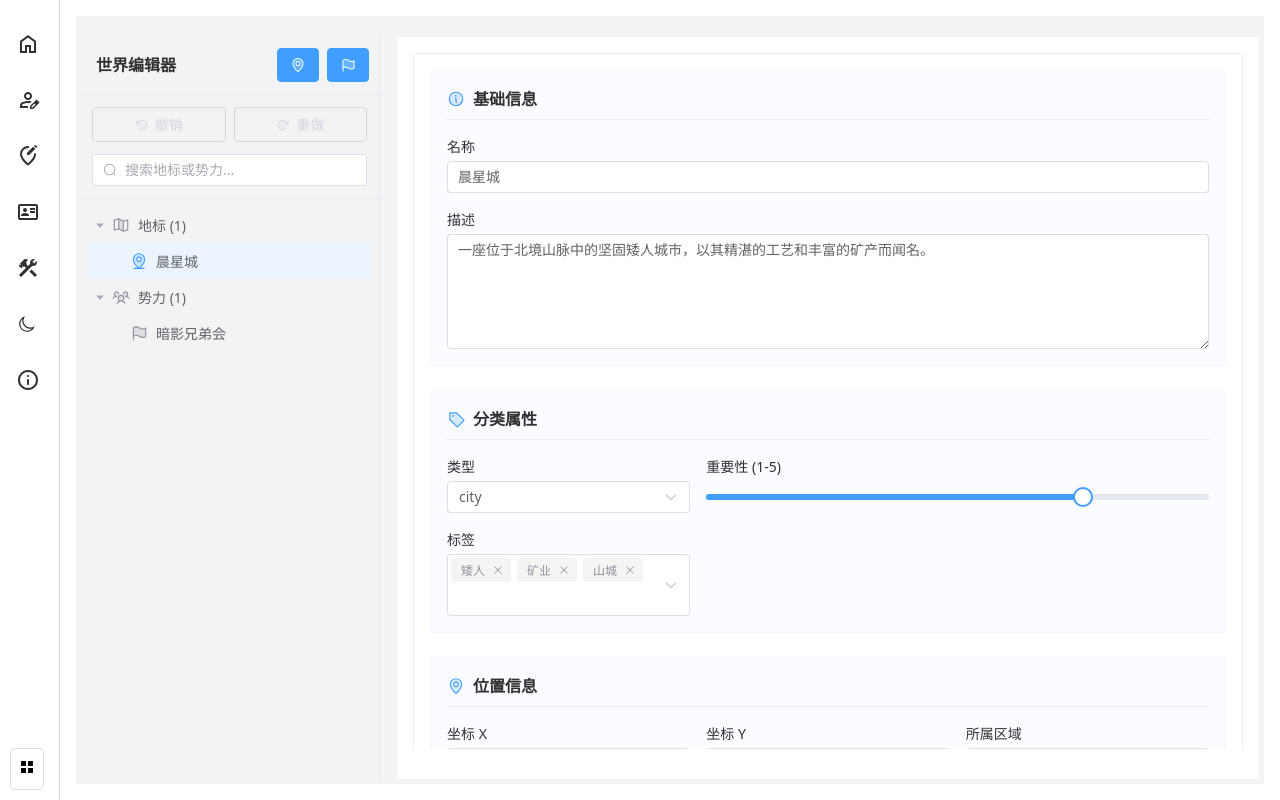
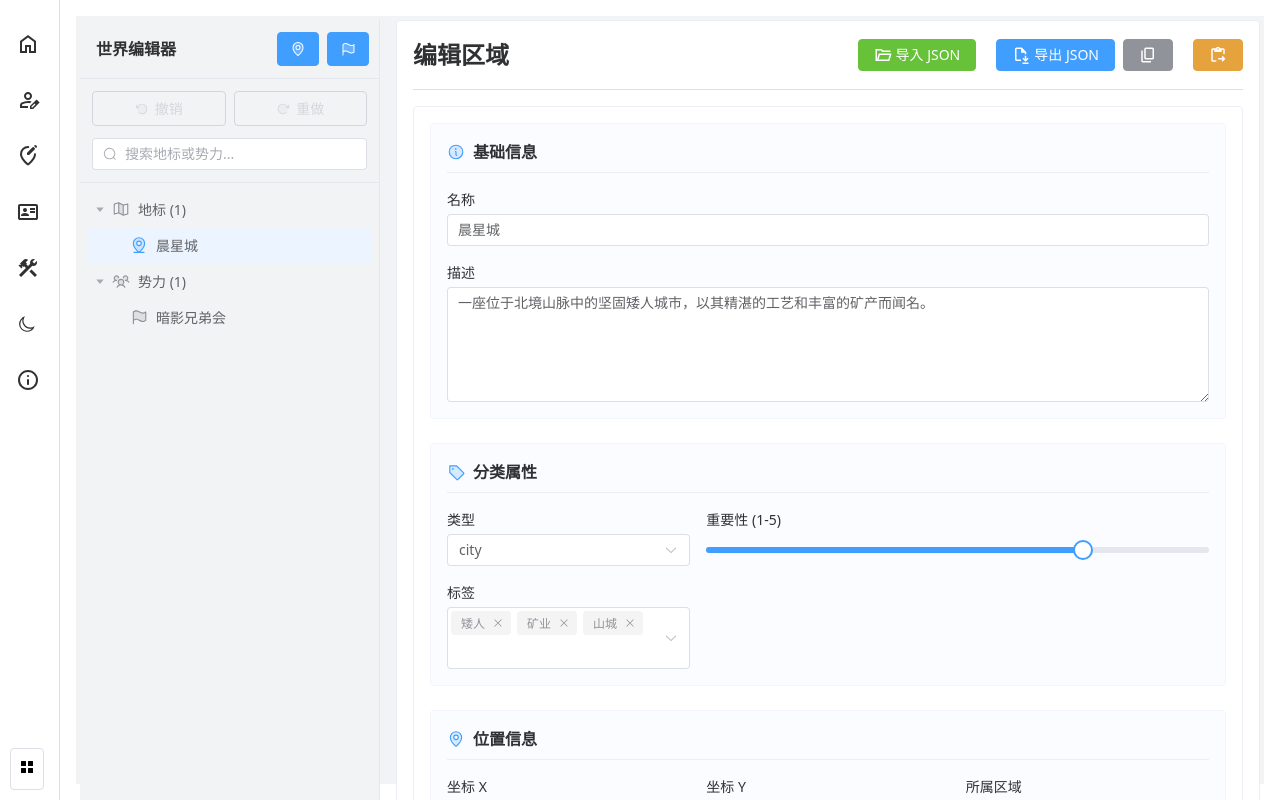
Before and after one commit to awaae001/st_cardplus, a Vue app: page /world in a window 1280 px wide. Built offline with nearby package versions, Linux system fonts and the light colour scheme.

Commit message:
feat(world-editor): 增加势力编辑功能并优化世界编辑器
- 在 ForceEditor 组件中添加领导者编辑功能
- 在 WorldEditorMainPanel 组件中增加编辑区域和操作按钮
- 优化 WorldEditor 组件布局
- 更新 Leader 接口，增加 id 字段

```diff
--- a/src/components/WorldEditor.vue
+++ b/src/components/WorldEditor.vue
@@ -123,7 +123,7 @@ onMounted(() => {
       type: ForceType.CRIMINAL,
       power: PowerLevel.STRONG,
       structure: { hierarchy: ['导师', '刺客大师', '刺客'], decisionMaking: '独裁', recruitment: '选拔' },
-      leaders: [{ name: '夜刃', title: '大导师' }],
+      leaders: [{ id: uuidv4(), name: '夜刃', title: '大导师' }],
       members: [],
       totalMembers: 200,
       controlledTerritories: [],
@@ -287,7 +287,6 @@ const handleDelete = (item: EnhancedLandmark | EnhancedForce) => {
 .editor-layout {
   display: flex;
   flex-grow: 1;
-  margin-top: 1rem;
   gap: 16px;
 }
 
--- /dev/null
+++ b/src/components/worldeditor/WorldEditorActionButtons.vue
@@ -0,0 +1,73 @@
+<template>
+  <div class="action-buttons-container">
+    <div class="button-group">
+      <el-button type="success" @click="emit('loadFromFile')">
+        <Icon icon="material-symbols:folder-open-outline-sharp" width="18" height="18" style="margin-right: 4px;" />
+        导入 JSON
+      </el-button>
+      <el-button type="primary" @click="emit('saveToFile')">
+        <Icon icon="material-symbols:file-save-outline" width="18" height="18" style="margin-right: 4px;" />
+        导出 JSON
+      </el-button>
+    </div>
+    <div class="button-group">
+      <el-button type="info" @click="emit('copyToClipboard')" title="复制到剪贴板">
+        <Icon icon="material-symbols:content-copy-outline" width="18" height="18" />
+      </el-button>
+      <el-button type="warning" @click="showImportDialog" title="从剪贴板导入">
+        <Icon icon="material-symbols:content-paste-go-rounded" width="18" height="18" />
+      </el-button>
+    </div>
+  </div>
+</template>
+
+<script setup lang="ts">
+import { defineEmits } from 'vue';
+import { Icon } from "@iconify/vue";
+import { ElMessageBox } from 'element-plus';
+
+const emit = defineEmits<{
+  (e: 'saveToFile'): void;
+  (e: 'loadFromFile'): void;
+  (e: 'copyToClipboard'): void;
+  (e: 'importFromClipboard', data: string): void;
+}>();
+
+const showImportDialog = () => {
+  ElMessageBox.prompt('请粘贴要导入的JSON数据', '从剪贴板导入', {
+    confirmButtonText: '导入',
+    cancelButtonText: '取消',
+    inputType: 'textarea',
+    inputPlaceholder: '在此处粘贴JSON数据',
+    inputValidator: (value) => {
+      if (!value) {
+        return '导入的数据不能为空。';
+      }
+      try {
+        JSON.parse(value);
+        return true;
+      } catch (e) {
+        return '请输入有效的JSON格式。';
+      }
+    }
+  }).then(({ value }) => {
+    emit('importFromClipboard', value);
+  }).catch(() => {
+    // 用户取消操作，无需处理
+  });
+};
+</script>
+
+<style scoped>
+.action-buttons-container {
+  display: flex;
+  flex-wrap: wrap;
+  align-items: center;
+  gap: 8px;
+}
+
+.button-group {
+  display: flex;
+  gap: 8px;
+}
+</style>
--- a/src/components/worldeditor/WorldEditorMainPanel.vue
+++ b/src/components/worldeditor/WorldEditorMainPanel.vue
@@ -1,10 +1,21 @@
 <template>
   <div class="world-editor-main-panel">
     <template v-if="props.selectedItem">
-      <LandmarkEditor v-if="isLandmark(props.selectedItem)" :landmark="props.selectedItem" />
-      <ForceEditor v-else-if="isForce(props.selectedItem)" :force="props.selectedItem" />
-      <div v-else class="editor-placeholder">
-        <p>未知项目类型</p>
+      <div class="editor-header">
+        <h1 class="page-title">编辑区域</h1>
+        <WorldEditorActionButtons
+          @save-to-file="handleSaveToFile"
+          @load-from-file="handleLoadFromFile"
+          @copy-to-clipboard="handleCopyToClipboard"
+          @import-from-clipboard="handleImportFromClipboard"
+        />
+      </div>
+      <div class="editor-content">
+        <LandmarkEditor v-if="isLandmark(props.selectedItem)" :landmark="props.selectedItem" />
+        <ForceEditor v-else-if="isForce(props.selectedItem)" :force="props.selectedItem" />
+        <div v-else class="editor-placeholder">
+          <p>未知项目类型</p>
+        </div>
       </div>
     </template>
     <div v-else class="editor-placeholder">
@@ -17,12 +28,97 @@
 import type { EnhancedLandmark, EnhancedForce } from '@/types/world-editor';
 import LandmarkEditor from './LandmarkEditor.vue';
 import ForceEditor from './ForceEditor.vue';
+import WorldEditorActionButtons from './WorldEditorActionButtons.vue';
+import { ElMessage } from 'element-plus';
+import { cleanObject } from '@/utils/objectUtils';
 
 interface Props {
   selectedItem: EnhancedLandmark | EnhancedForce | null;
 }
 
 const props = defineProps<Props>();
+
+const emit = defineEmits<{
+  (e: 'update:selectedItem', item: EnhancedLandmark | EnhancedForce): void;
+}>();
+
+const sanitizeItem = (item: any) => {
+  return cleanObject(item, ['id', 'imageUrl', 'createdAt', 'updatedAt', 'version'], ['_']);
+};
+
+const handleSaveToFile = () => {
+  if (!props.selectedItem) return;
+  const cleanItem = sanitizeItem(props.selectedItem);
+  const dataStr = JSON.stringify(cleanItem, null, 2);
+  const blob = new Blob([dataStr], { type: 'application/json' });
+  const url = URL.createObjectURL(blob);
+  const link = document.createElement('a');
+  link.href = url;
+  link.download = `${props.selectedItem.name || 'world-item'}.json`;
+  document.body.appendChild(link);
+  link.click();
+  document.body.removeChild(link);
+  URL.revokeObjectURL(url);
+  ElMessage.success('已导出为 JSON 文件。');
+};
+
+const handleLoadFromFile = () => {
+  const input = document.createElement('input');
+  input.type = 'file';
+  input.accept = '.json';
+  input.onchange = (event) => {
+    const file = (event.target as HTMLInputElement).files?.[0];
+    if (file) {
+      const reader = new FileReader();
+      reader.onload = (e) => {
+        try {
+          const content = e.target?.result;
+          if (typeof content === 'string') {
+            const importedData = JSON.parse(content);
+            updateSelectedItem(importedData);
+          }
+        } catch (error) {
+          ElMessage.error('无法解析JSON文件，请检查文件格式。');
+        }
+      };
+      reader.readAsText(file);
+    }
+  };
+  input.click();
+};
+
+const handleCopyToClipboard = async () => {
+  if (!props.selectedItem) return;
+  try {
+    const cleanItem = sanitizeItem(props.selectedItem);
+    const dataStr = JSON.stringify(cleanItem, null, 2);
+    await navigator.clipboard.writeText(dataStr);
+    ElMessage.success('已复制到剪贴板。');
+  } catch (err) {
+    ElMessage.error('复制失败。');
+  }
+};
+
+const handleImportFromClipboard = (data: string) => {
+  try {
+    const importedData = JSON.parse(data);
+    updateSelectedItem(importedData);
+  } catch (error) {
+    ElMessage.error('无效的JSON格式。');
+  }
+};
+
+const updateSelectedItem = (importedData: any) => {
+  if (!props.selectedItem) return;
+  // 保留原有的uuid和内部字段，只更新其他字段
+  const updatedItem = {
+    ...props.selectedItem,
+    ...importedData,
+    id: props.selectedItem.id,
+  };
+  emit('update:selectedItem', updatedItem);
+  ElMessage.success('导入成功！');
+};
 
 // Type guard to check if the selected item is a Landmark
 const isLandmark = (item: any): item is EnhancedLandmark => {
@@ -36,8 +132,37 @@ const isForce = (item: any): item is EnhancedForce => {
 </script>
 
 <style scoped>
+.page-title {
+  font-size: 20px;
+  font-weight: 600;
+  margin: 0;
+  color: var(--el-text-color-primary);
+}
+
 .world-editor-main-panel {
   height: 100%;
+  display: flex;
+  flex-direction: column;
+}
+
+.editor-header {
+  display: flex;
+  justify-content: space-between;
+  align-items: center;
+  margin-bottom: 16px;
+  padding-bottom: 16px;
+  border-bottom: 1px solid var(--el-border-color);
+}
+
+.page-title {
+  margin: 0;
+  font-size: 1.5rem;
+  font-weight: 600;
+}
+
+.editor-content {
+  flex-grow: 1;
+  overflow-y: auto; /* 如果内容超长，则显示滚动条 */
 }
 
 .editor-placeholder {
--- a/src/types/world-editor.ts
+++ b/src/types/world-editor.ts
@@ -163,6 +163,7 @@ export interface OrganizationStructure {
  * 领导者信息
  */
 export interface Leader {
+  id: string; // 前端使用的唯一ID
   name: string;
   title: string;
   description?: string;
--- /dev/null
+++ b/src/utils/objectUtils.ts
@@ -0,0 +1,39 @@
+/**
+ * 创建一个对象的深拷贝副本，并移除指定的键。
+ * 支持移除顶层和嵌套的键，以及符合特定模式的键（例如以下划线开头的键）。
+ *
+ * @param obj - 需要清理的原始对象。
+ * @param keysToRemove - 一个字符串数组，包含需要精确匹配并移除的键。
+ * @param removeKeysStartingWith - 一个字符串数组，定义了需要移除的键的前缀（例如 `['__']` 会移除所有以下划线开头的键）。
+ * @returns 返回一个移除了指定键的新的深拷贝对象。
+ */
+export const cleanObject = (obj: any, keysToRemove: string[] = [], removeKeysStartingWith: string[] = []): any => {
+  if (obj === null || typeof obj !== 'object') {
+    return obj;
+  }
+
+  if (Array.isArray(obj)) {
+    return obj.map(item => cleanObject(item, keysToRemove, removeKeysStartingWith));
+  }
+
+  const newObj: { [key: string]: any } = {};
+  for (const key in obj) {
+    if (Object.prototype.hasOwnProperty.call(obj, key)) {
+      if (keysToRemove.includes(key)) {
+        continue;
+      }
+      let shouldRemove = false;
+      for (const prefix of removeKeysStartingWith) {
+        if (key.startsWith(prefix)) {
+          shouldRemove = true;
+          break;
+        }
+      }
+      if (shouldRemove) {
+        continue;
+      }
+      newObj[key] = cleanObject(obj[key], keysToRemove, removeKeysStartingWith);
+    }
+  }
+  return newObj;
+};
```
Also changed, not shown: src/components/worldeditor/ForceEditor.vue (+72 -11 lines).
